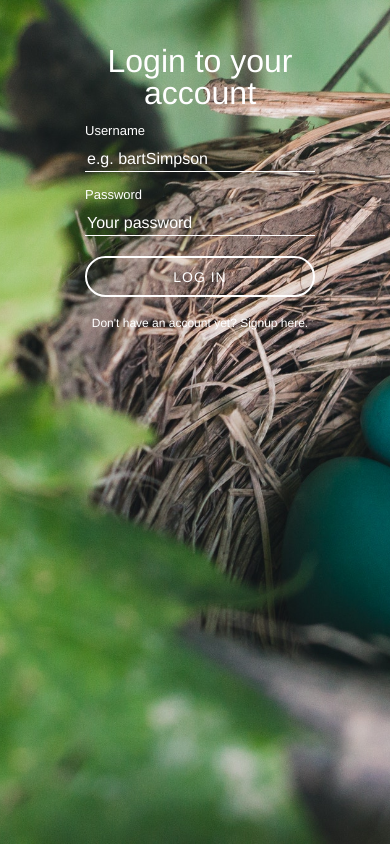
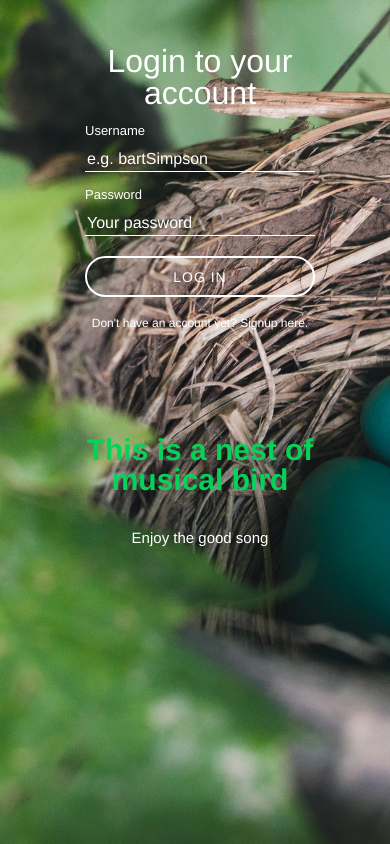
Before and after one commit to lakiikal/musnest2, a PHP site: page /register.php in a window 390 px wide. Run offline with PHP 8.4, Linux system fonts and the light colour scheme; data that the repository does not hold is empty; some libraries are stand-ins or nearby versions.

Commit message:
bootstrap

```diff
--- a/web/assets/css/register.css
+++ b/web/assets/css/register.css
@@ -138,9 +138,29 @@ body {
     font-weight: bold;
 }
 
+/*laki*/
+@media screen and (max-width: 768px) {
+    #loginText h1 {
+        text-align: center;
+        color: #07d159;
+        font-size: 30px;
+        font-weight: bold;
+    }
+}
+/*laki*/
+
 #loginText h2 {
     margin: 35px 0;
 }
+
+/*laki*/
+@media screen and (max-width: 768px) {
+    #loginText h2 {
+        text-align: center;
+        font-size: 15px;
+    }
+}
+/*laki*/
 
 #inputContainer .errorMessage {
     color: #07d159;
--- a/web/register.php
+++ b/web/register.php
@@ -138,7 +138,7 @@
 
 			</div>
 
-			<div id="loginText" class="col-sm-6 d-none d-md-inline">
+			<div id="loginText" class="col-sm-6 d-md-inline text-sm-left">
 				<h1>This is a nest of musical bird</h1>
 				<h2>Enjoy the good song</h2>
 			</div>
```
